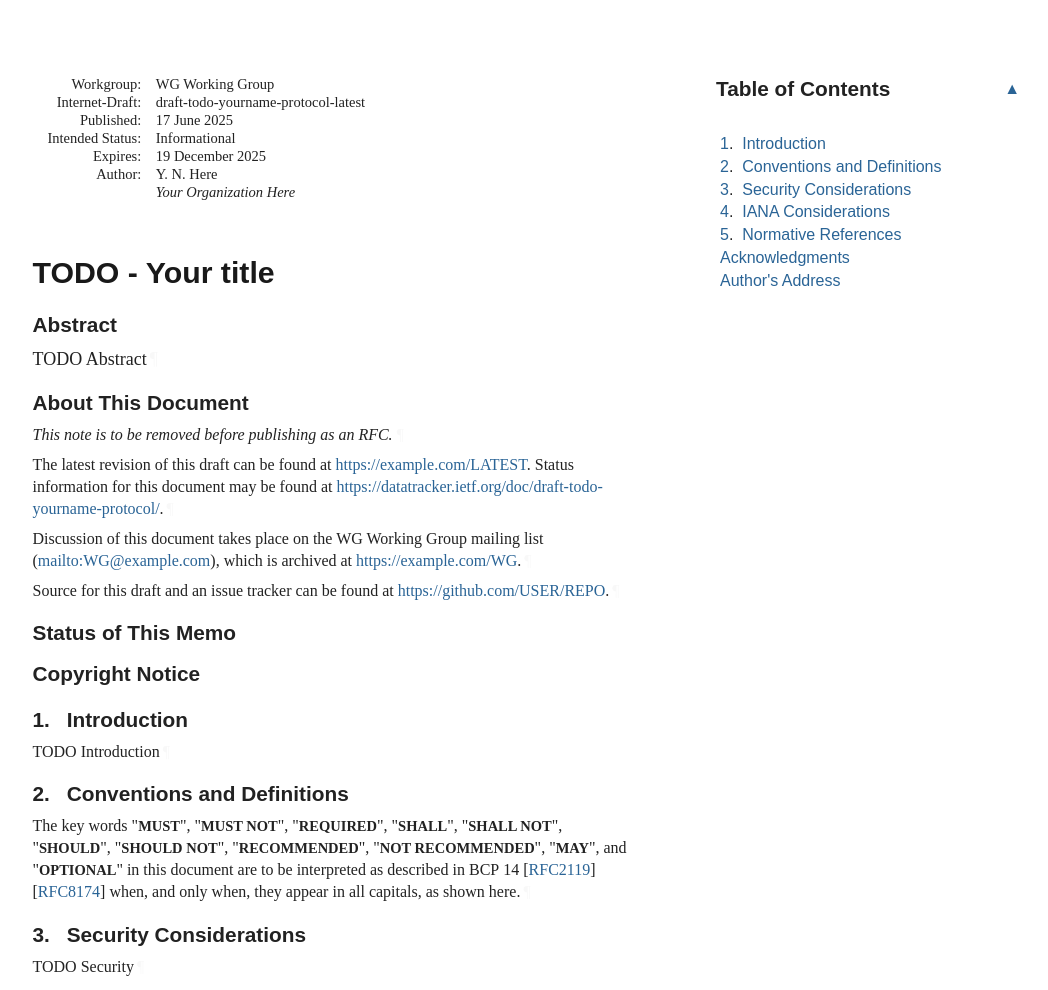
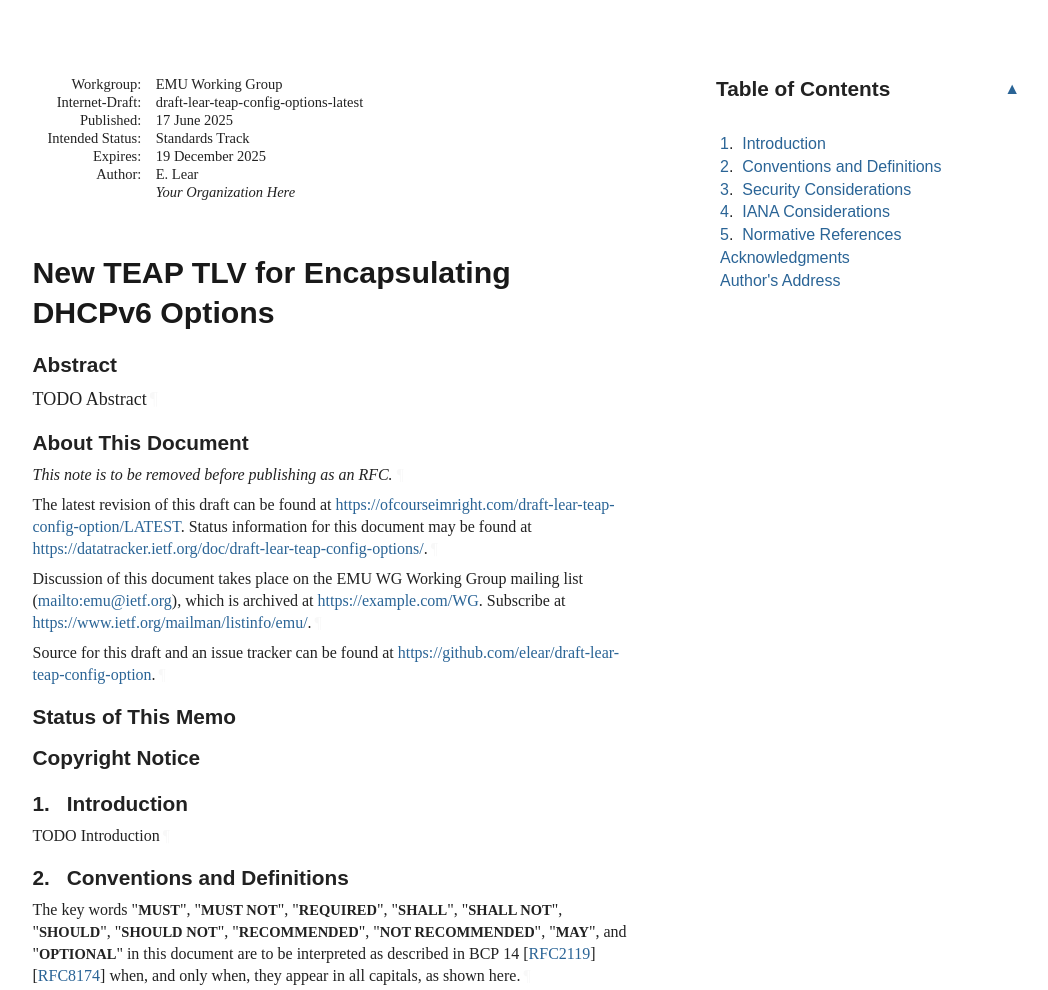
Before and after one commit to elear/teap-config-options, a plain HTML site: page main/draft-lear-teap-config-options.html in a window 1280 px wide. Shown: the top 990 px of the page, without its empty margins (92-1140 px from the left). Drawn offline with Linux system fonts and the light colour scheme; a web font is replaced by a local one.

Commit message:
Script updating gh-pages from 41b581c. [ci skip]

```diff
--- a/main/draft-lear-teap-config-options.html
+++ b/main/draft-lear-teap-config-options.html
@@ -4,16 +4,17 @@
 <meta charset="utf-8">
 <meta content="Common,Latin" name="scripts">
 <meta content="initial-scale=1.0" name="viewport">
-<title>TODO - Your title</title>
-<meta content="Your Name Here" name="author">
+<title>New TEAP TLV for Encapsulating DHCPv6 Options</title>
+<meta content="Eliot Lear" name="author">
 <meta content="
        TODO Abstract
     " name="description">
 <meta content="xml2rfc 3.28.1" name="generator">
-<meta content="next generation" name="keyword">
-<meta content="unicorn" name="keyword">
-<meta content="sparkling distributed ledger" name="keyword">
-<meta content="draft-todo-yourname-protocol-latest" name="ietf.draft">
+<meta content="TEAP" name="keyword">
+<meta content="TLV" name="keyword">
+<meta content="DHCP" name="keyword">
+<meta content="Authentication" name="keyword">
+<meta content="draft-lear-teap-config-options-latest" name="ietf.draft">
 <!-- Generator version information:
   xml2rfc 3.28.1
     Python 3.12.11
@@ -1045,11 +1046,11 @@ svg :is([fill="white"], [fill^="#fff"]) {
 <table class="ears">
 <thead><tr>
 <td class="left">Internet-Draft</td>
-<td class="center">TODO - Abbreviation</td>
+<td class="center">TEAP DHCPv6 TLV</td>
 <td class="right">June 2025</td>
 </tr></thead>
 <tfoot><tr>
-<td class="left">Here</td>
+<td class="left">Lear</td>
 <td class="center">Expires 19 December 2025</td>
 <td class="right">[Page]</td>
 </tr></tfoot>
@@ -1058,27 +1059,27 @@ svg :is([fill="white"], [fill^="#fff"]) {
 <div id="internal-metadata" class="document-information">
 <dl id="identifiers">
 <dt class="label-workgroup">Workgroup:</dt>
-<dd class="workgroup">WG Working Group</dd>
+<dd class="workgroup">EMU Working Group</dd>
 <dt class="label-internet-draft">Internet-Draft:</dt>
-<dd class="internet-draft">draft-todo-yourname-protocol-latest</dd>
+<dd class="internet-draft">draft-lear-teap-config-options-latest</dd>
 <dt class="label-published">Published:</dt>
 <dd class="published">
 <time datetime="2025-06-17" class="published">17 June 2025</time>
     </dd>
 <dt class="label-intended-status">Intended Status:</dt>
-<dd class="intended-status">Informational</dd>
+<dd class="intended-status">Standards Track</dd>
 <dt class="label-expires">Expires:</dt>
 <dd class="expires"><time datetime="2025-12-19">19 December 2025</time></dd>
 <dt class="label-authors">Author:</dt>
 <dd class="authors">
 <div class="author">
-      <div class="author-name">Y. N. Here</div>
+      <div class="author-name">E. Lear</div>
 <div class="org">Your Organization Here</div>
 </div>
 </dd>
 </dl>
 </div>
-<h1 id="title">TODO - Your title</h1>
+<h1 id="title">New TEAP TLV for Encapsulating DHCPv6 Options</h1>
 <section id="section-abstract">
       <h2 id="abstract"><a href="#abstract" class="selfRef">Abstract</a></h2>
 <p id="section-abstract-1">TODO Abstract<a href="#section-abstract-1" class="pilcrow">¶</a></p>
@@ -1089,14 +1090,15 @@ svg :is([fill="white"], [fill^="#fff"]) {
       </h2>
 <p id="section-note.1-1">This note is to be removed before publishing as an RFC.<a href="#section-note.1-1" class="pilcrow">¶</a></p>
 <p id="section-note.1-2">
-        The latest revision of this draft can be found at <span><a href="https://example.com/LATEST">https://example.com/LATEST</a></span>.
-        Status information for this document may be found at <span><a href="https://datatracker.ietf.org/doc/draft-todo-yourname-protocol/">https://datatracker.ietf.org/doc/draft-todo-yourname-protocol/</a></span>.<a href="#section-note.1-2" class="pilcrow">¶</a></p>
+        The latest revision of this draft can be found at <span><a href="https://ofcourseimright.com/draft-lear-teap-config-option/LATEST">https://ofcourseimright.com/draft-lear-teap-config-option/LATEST</a></span>.
+        Status information for this document may be found at <span><a href="https://datatracker.ietf.org/doc/draft-lear-teap-config-options/">https://datatracker.ietf.org/doc/draft-lear-teap-config-options/</a></span>.<a href="#section-note.1-2" class="pilcrow">¶</a></p>
 <p id="section-note.1-3">
         Discussion of this document takes place on the
-        WG Working Group mailing list (<span><a href="mailto:WG@example.com">mailto:WG@example.com</a></span>),
-        which is archived at <span><a href="https://example.com/WG">https://example.com/WG</a></span>.<a href="#section-note.1-3" class="pilcrow">¶</a></p>
+        EMU WG Working Group mailing list (<span><a href="mailto:emu@ietf.org">mailto:emu@ietf.org</a></span>),
+        which is archived at <span><a href="https://example.com/WG">https://example.com/WG</a></span>.
+        Subscribe at <span><a href="https://www.ietf.org/mailman/listinfo/emu/">https://www.ietf.org/mailman/listinfo/emu/</a></span>.<a href="#section-note.1-3" class="pilcrow">¶</a></p>
 <p id="section-note.1-4">Source for this draft and an issue tracker can be found at
-        <span><a href="https://github.com/USER/REPO">https://github.com/USER/REPO</a></span>.<a href="#section-note.1-4" class="pilcrow">¶</a></p>
+        <span><a href="https://github.com/elear/draft-lear-teap-config-option">https://github.com/elear/draft-lear-teap-config-option</a></span>.<a href="#section-note.1-4" class="pilcrow">¶</a></p>
 </section>
 <div id="status-of-memo">
 <section id="section-boilerplate.1">
@@ -1237,11 +1239,11 @@ appear in all capitals, as shown here.<a href="#section-2-1" class="pilcrow">¶<
 <a href="#name-authors-address" class="section-name selfRef">Author's Address</a>
       </h2>
 <address class="vcard">
-        <div dir="auto" class="left"><span class="fn nameRole">Your Name Here</span></div>
+        <div dir="auto" class="left"><span class="fn nameRole">Eliot Lear</span></div>
 <div dir="auto" class="left"><span class="org">Your Organization Here</span></div>
 <div class="email">
 <span>Email:</span>
-<a href="mailto:your.email@example.com" class="email">your.email@example.com</a>
+<a href="mailto:github@ofcourseimright.com" class="email">github@ofcourseimright.com</a>
 </div>
 </address>
 </section>
```
Also changed, not shown: main/index.html (+2 -2 lines), main/draft-lear-teap-config-options.txt.
